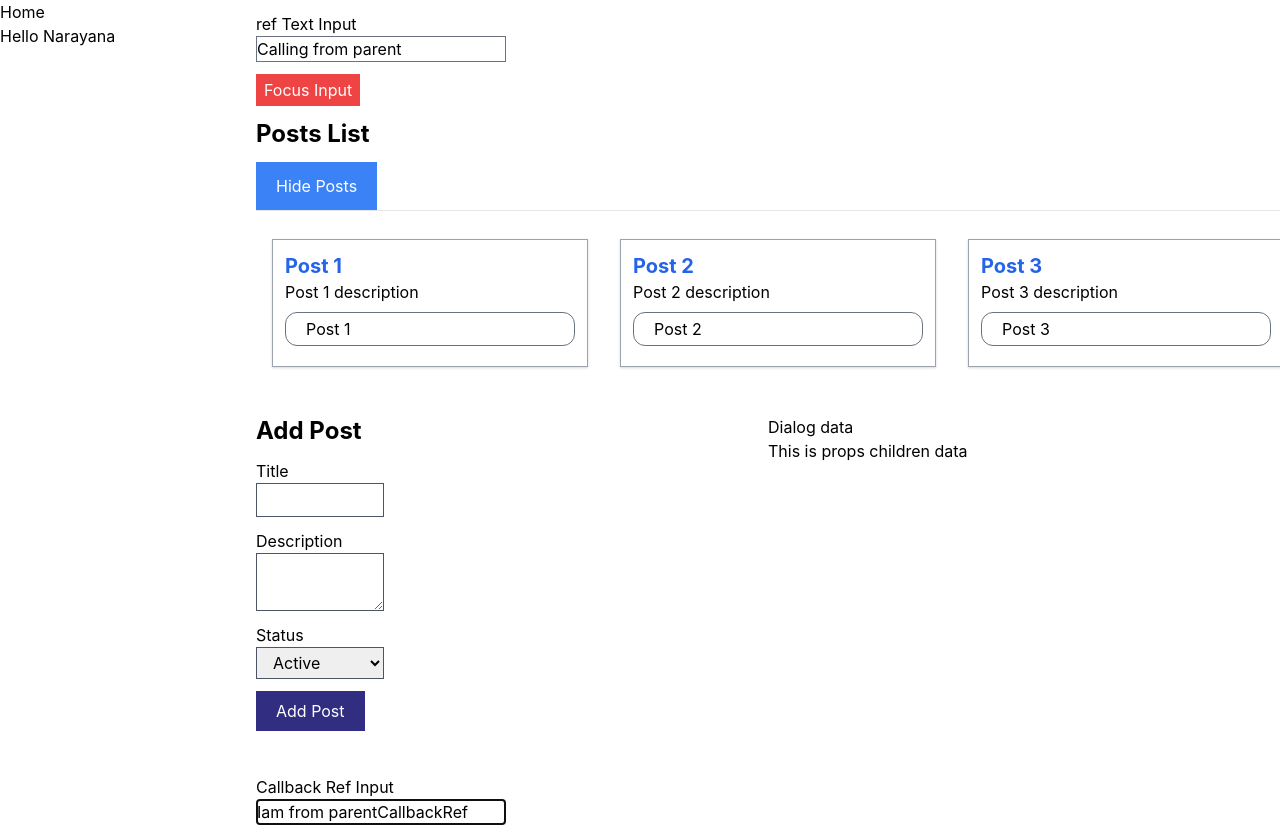
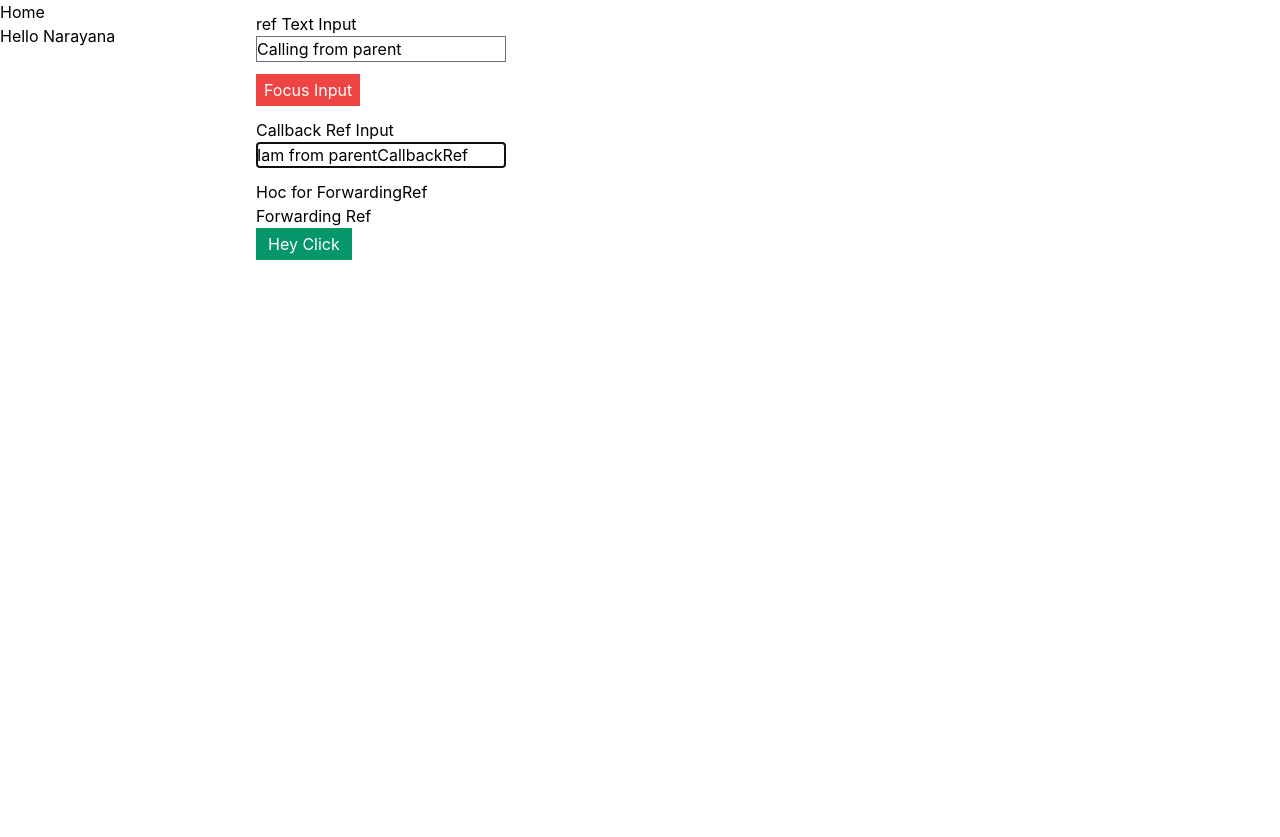
Before and after one commit to NARAYANAREDDY37/react-web-dev, a React (Create React App) app: page / in a window 1280 px wide. After the commit the page ends 800 px from the top, so only its background shows below. Built offline with nearby package versions, Linux system fonts and the light colour scheme.

Commit message:
ForwardingRefs completed

```diff
--- a/src/App.js
+++ b/src/App.js
@@ -1,10 +1,11 @@
 //import logo from './logo.svg';
 import './App.css';
-import Posts from './components/Posts/Posts';
+//import Posts from './components/Posts/Posts';
 import Sidebar from './components/Sidebar/Sidebar';
 import Navigation from './components/Navigation/Navigation';
 import ParentRefTextInput from './components/RefsTextInput/ParentRefTextInput';
 import ParentCallbackRefTextInput from './components/CallbackRefTextInput/ParentCallbackRefTextInput';
+import ParentForwardingRef from './components/ForwardingRef/ParentForwardingRef';
 
 function App() {
   let userData = {
@@ -31,10 +32,10 @@
             <ParentRefTextInput />
           </div>
           <div>
-            <Posts />
+            <ParentCallbackRefTextInput />
           </div>
           <div>
-            <ParentCallbackRefTextInput />
+            <ParentForwardingRef />
           </div>
         </div>
       </div>
--- /dev/null
+++ b/src/components/ForwardingRef/ForwardingRefButton.js
@@ -0,0 +1,28 @@
+import React, { Component } from 'react';
+import WithForwardingRef from './WithForwardingRef';
+
+class ForwardingRefButton extends Component {
+  constructor(props) {
+    super(props);
+  }
+
+  render() {
+    return (
+      <div>
+        <h2>Forwarding Ref</h2>
+        <button
+          className='bg-green-600 text-white px-3 py-1'
+          ref={this.props.buttonRef}
+        >
+          Click Me
+        </button>
+      </div>
+    );
+  }
+}
+
+export default WithForwardingRef(
+  React.forwardRef((props, ref) => {
+    return <ForwardingRefButton buttonRef={ref} {...props} />;
+  })
+);
--- /dev/null
+++ b/src/components/ForwardingRef/ParentForwardingRef.js
@@ -0,0 +1,28 @@
+import React, { Component } from 'react';
+import ForwardingRefButton from './ForwardingRefButton';
+
+export class ParentForwardingRef extends Component {
+  constructor(props) {
+    super(props);
+
+    this.buttonRef = React.createRef();
+    this.state = {};
+  }
+
+  componentDidMount() {
+    console.log(this.buttonRef);
+    this.buttonRef.current.innerHTML = 'Hey Click';
+  }
+
+  render() {
+    return (
+      <div>
+        <div>
+          <ForwardingRefButton ref={this.buttonRef} />
+        </div>
+      </div>
+    );
+  }
+}
+
+export default ParentForwardingRef;
--- /dev/null
+++ b/src/components/ForwardingRef/WithForwardingRef.js
@@ -0,0 +1,26 @@
+//HOC
+import React, { Component } from 'react';
+
+export function WithForwardingRef(WrappedComponent) {
+  class ForwardingRef extends Component {
+    constructor(props) {
+      super(props);
+    }
+
+    render() {
+      return (
+        <div>
+          <div>
+            <h2>Hoc for ForwardingRef</h2>
+            <WrappedComponent ref={this.props.buttonRef} />
+          </div>
+        </div>
+      );
+    }
+  }
+  return React.forwardRef((props, ref) => {
+    return <ForwardingRef buttonRef={ref} {...props} />;
+  });
+}
+
+export default WithForwardingRef;
```
